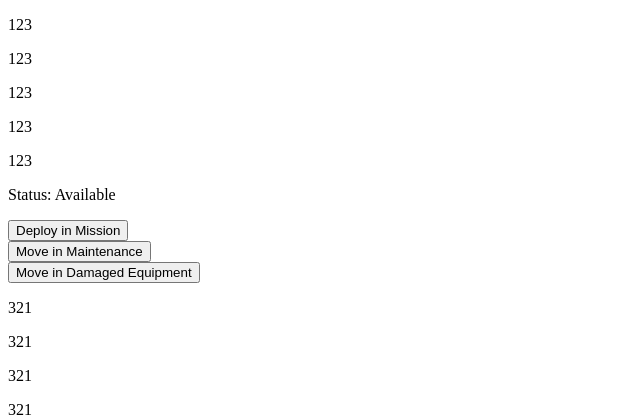
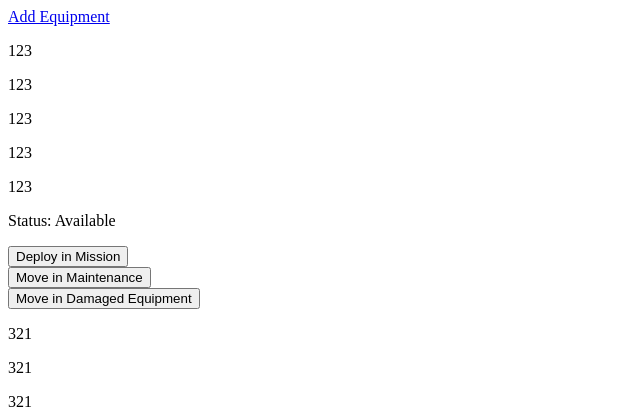
Before and after one commit to Emjey007/webdev, a Django app: page /all_equipment/ in a window 1280 px wide. Shown: the top 420 px of the page, without its empty margins (0-640 px from the left). Run offline with Django 5.2, Linux system fonts and the light colour scheme; data comes from the database, SQL or seed files in the repository; both versions use the stored data as it was after the commit; data that the repository does not hold is empty.

Commit message:
New add equipment function

```diff
--- a/myapp/main/templates/add_equipment.html
+++ b/myapp/main/templates/add_equipment.html
@@ -5,9 +5,7 @@
     </head>
     <body>
         <section id="Equipment">
-
             <form method="post" action="{% url 'add_equipment' %}">
-
                 {% csrf_token %}
 
                 <div class="equipment-id">
@@ -38,10 +36,7 @@
                 <div class="add-equipment">
                     <button type="submit">Add Equipment</button>
                 </div>
-
             </form>
-
         </section>
-        <h1>Hi!</h1>
     </body>
 </html>
--- a/myapp/main/templates/all_equipment.html
+++ b/myapp/main/templates/all_equipment.html
@@ -4,6 +4,9 @@
         <title>All Equipment</title>
     </head>
     <body>
+        <a href="{% url 'add_equipment' %}">
+            Add Equipment
+        </a>
         {% for equipment in all_equipment %}
         <div>
             <p>{{ equipment.equipment_id }}</p>
--- a/myapp/main/views.py
+++ b/myapp/main/views.py
@@ -161,8 +161,7 @@ def from_mission_to_damaged_equipment(request, equipment_id):
         equipment_name=equipment.equipment_name,
         equipment_description=equipment.equipment_description,
     )
-
-    return redirect('all_equipment')
+    return redirect('remove_equipment_from_mission', 'all_equipment')
 
 # def move_equipment(request):
 #     if request.method == 'POST':
```
Also changed, not shown: myapp/db.sqlite3.
